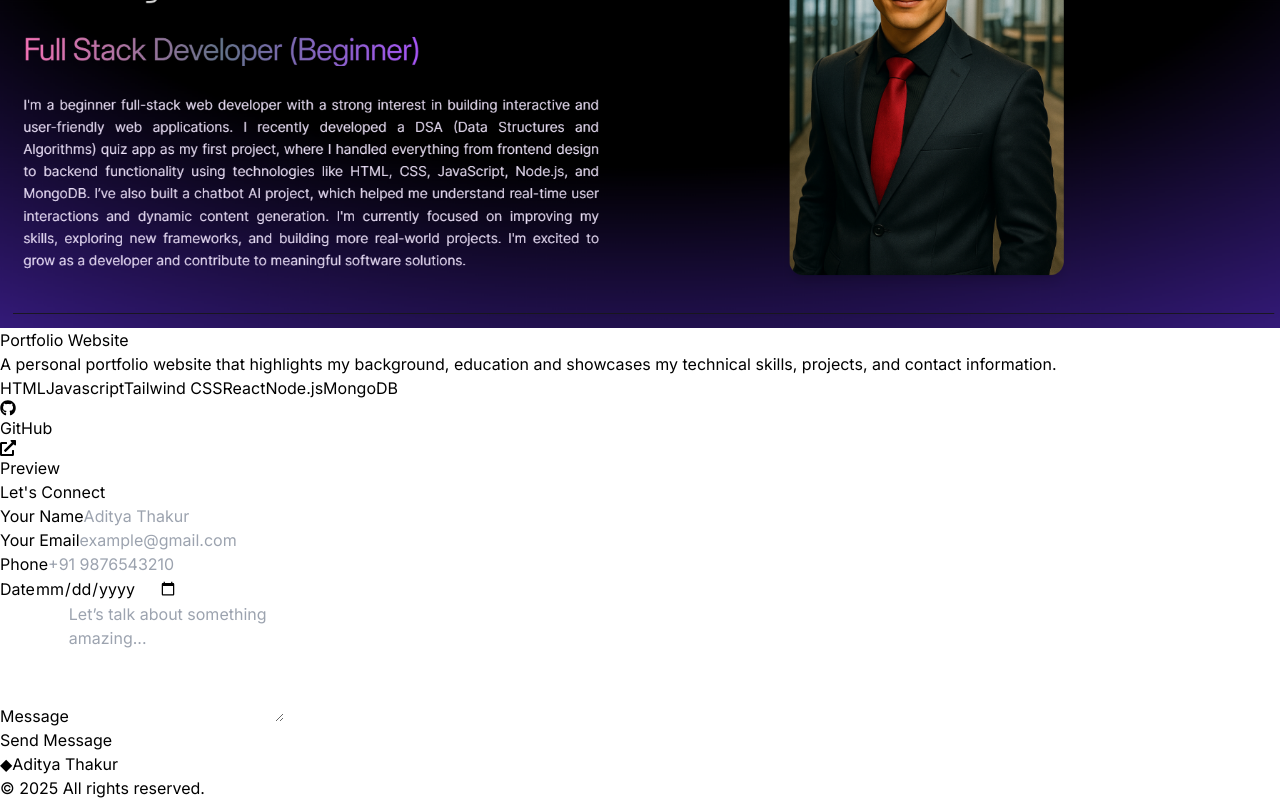
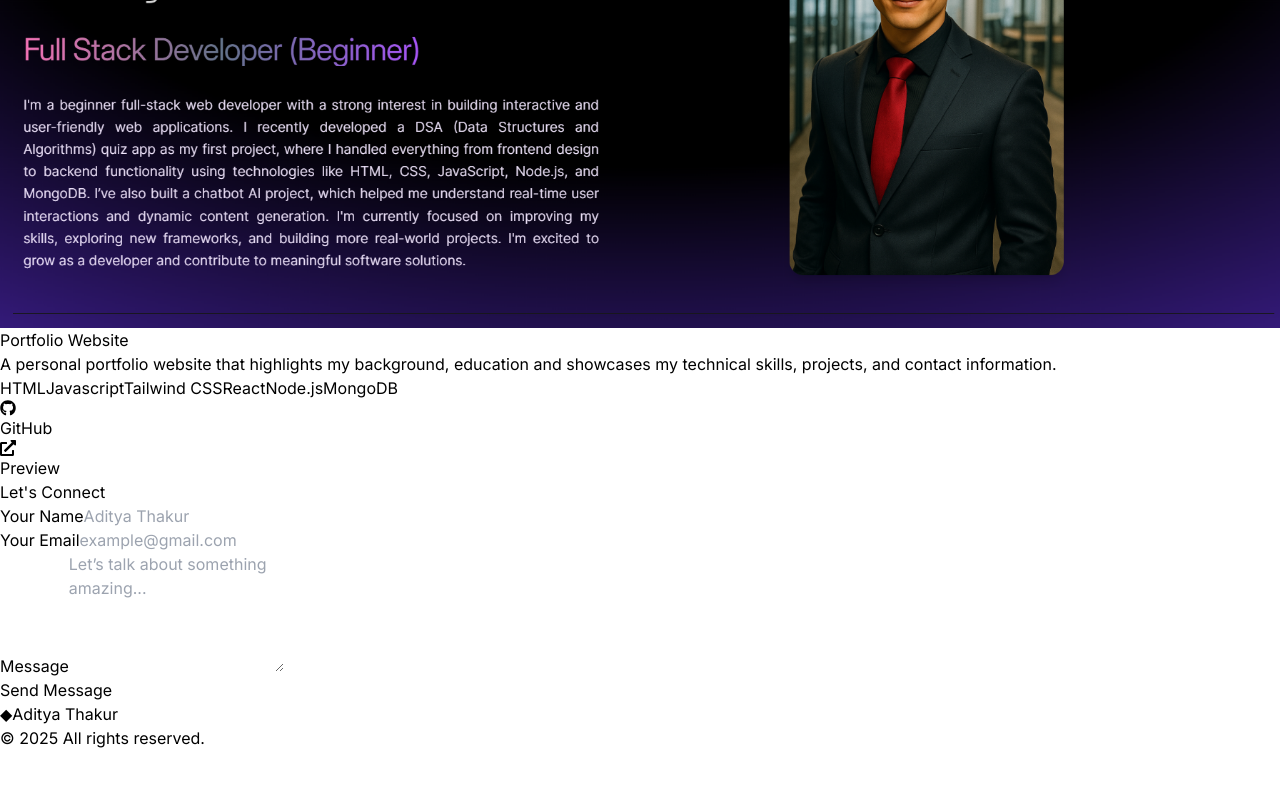
Before and after one commit to Adityabt/MyPortfolio, a React (Vite) app: page / in a window 1280 px wide. Shown: the part 2724-3524 px from the top of the page. After the commit the page ends 3474 px from the top, so only its background shows below. Built offline with nearby package versions, Linux system fonts and the light colour scheme.

Commit message:
Updated Contact.jsx

```diff
--- a/src/components/Contact.jsx
+++ b/src/components/Contact.jsx
@@ -90,30 +90,6 @@ const Contact = () => {
               className="w-full rounded-md bg-neutral-900 p-4 text-sm font-medium text-purple-100 placeholder-purple-500 border border-purple-600/50 focus:outline-none focus:ring-2 focus:ring-purple-500"
             />
           </motion.div>
-
-          <motion.div custom={3} variants={fadeInUp}>
-            <label className="block text-sm font-semibold mb-2 text-purple-300">
-              Phone
-            </label>
-            <input
-              type="text"
-              name="phone"
-              placeholder="+91 9876543210"
-              className="w-full rounded-md bg-neutral-900 p-4 text-sm font-medium text-purple-100 placeholder-purple-500 border border-purple-600/50 focus:outline-none focus:ring-2 focus:ring-purple-500"
-            />
-          </motion.div>
-
-          <motion.div custom={4} variants={fadeInUp}>
-            <label className="block text-sm font-semibold mb-2 text-purple-300">
-              Date
-            </label>
-            <input
-              type="date"
-              name="date"
-              className="w-full rounded-md bg-neutral-900 p-4 text-sm font-medium text-purple-100 border border-purple-600/50 focus:outline-none focus:ring-2 focus:ring-purple-500"
-            />
-          </motion.div>
-
           <motion.div custom={5} variants={fadeInUp}>
             <label className="block text-sm font-semibold mb-2 text-purple-300">
               Message
```
